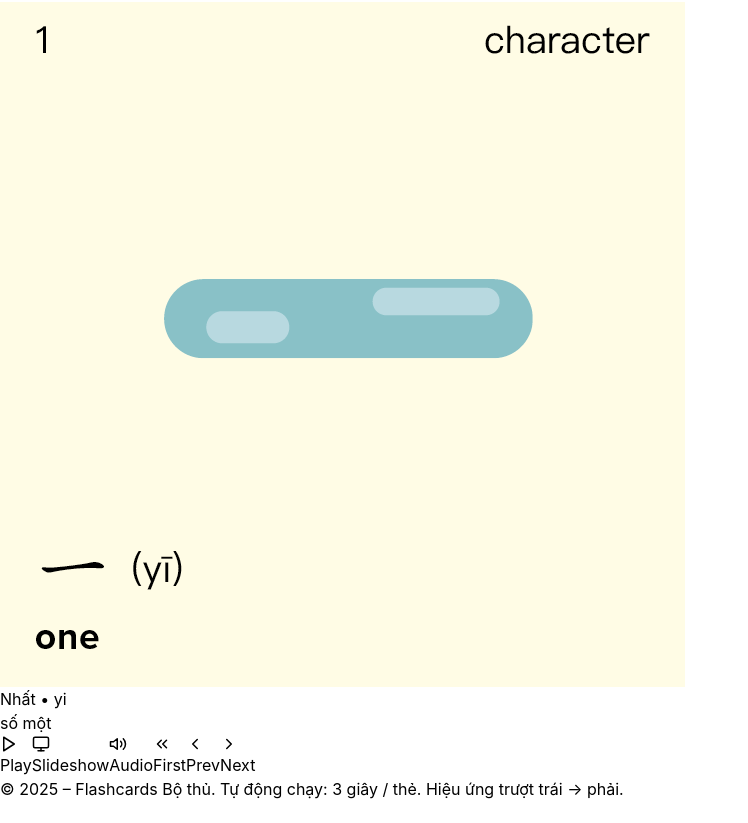
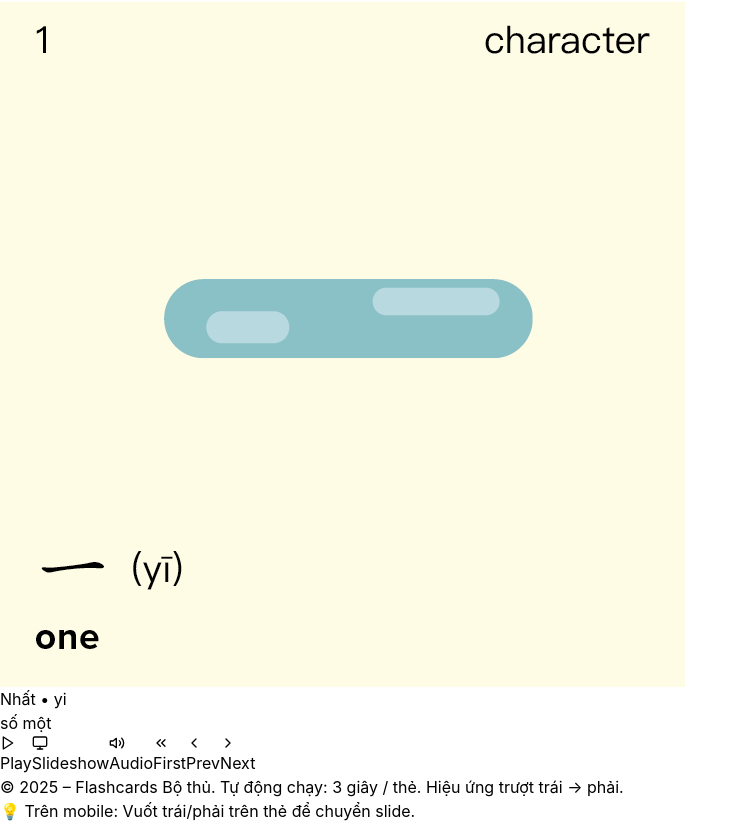
Before and after one commit to vinh-tuong/214, a React (Vite) app: page / in a window 1280 px wide. Shown: the part 286-1109 px from the top of the page, without its empty margins (0-748 px from the left). Before the commit the page ends 1087 px from the top, so only its background shows below. Built offline with nearby package versions, Linux system fonts and the light colour scheme.

Commit message:
checkpoint 3

```diff
--- a/src/App.jsx
+++ b/src/App.jsx
@@ -1,4 +1,4 @@
-import React, { useMemo, useRef, useState, useEffect } from "react";
+import React, { useMemo, useRef, useState, useEffect, useCallback } from "react";
 import { Card, CardContent } from "@/components/ui/card";
 import { Button } from "@/components/ui/button";
 import { Play, Square, ChevronLeft, ChevronRight, ChevronsLeft, Volume2, Monitor, ArrowLeft, ArrowRight } from "lucide-react";
@@ -26,6 +26,46 @@ function groupByStroke(data) {
     return acc;
   }, {});
 }
+
+// Hook for swipe gestures
+const useSwipe = (onSwipeLeft, onSwipeRight, threshold = 50) => {
+  const [touchStart, setTouchStart] = useState(null);
+  const [touchEnd, setTouchEnd] = useState(null);
+
+  const onTouchStart = (e) => {
+    setTouchEnd(null);
+    setTouchStart(e.targetTouches[0].clientX);
+  };
+
+  const onTouchMove = (e) => {
+    setTouchEnd(e.targetTouches[0].clientX);
+  };
+
+  const onTouchEnd = () => {
+    if (!touchStart || !touchEnd) return;
+
+    const distance = touchStart - touchEnd;
+    const isLeftSwipe = distance > threshold;
+    const isRightSwipe = distance < -threshold;
+
+    if (isLeftSwipe && onSwipeLeft) {
+      onSwipeLeft();
+    }
+    if (isRightSwipe && onSwipeRight) {
+      onSwipeRight();
+    }
+
+    // Reset touch states
+    setTouchStart(null);
+    setTouchEnd(null);
+  };
+
+  return {
+    onTouchStart,
+    onTouchMove,
+    onTouchEnd
+  };
+};
 
 const Slide = ({ item, index, total, difficult, onToggleDiff }) => {
   return (
@@ -57,8 +97,8 @@ const Slide = ({ item, index, total, difficult, onToggleDiff }) => {
 };
 
 const SmallButton = ({ icon, text, onClick, disabled=false }) => (
-  <Button variant="outline" className="rounded-2xl px-5" onClick={onClick} disabled={disabled}>
-    <span className="flex items-center gap-2">{icon}{text}</span>
+  <Button variant="outline" className="rounded-2xl px-3 sm:px-5 text-sm" onClick={onClick} disabled={disabled}>
+    <span className="flex items-center gap-1 sm:gap-2">{icon}<span className="hidden sm:inline">{text}</span></span>
   </Button>
 );
 
@@ -144,6 +184,7 @@ export default function App() {
   const [playing, setPlaying] = useState(false);
   const [isModalOpen, setIsModalOpen] = useState(false);
   const [currentImageIndex, setCurrentImageIndex] = useState(0);
+  const [slideDirection, setSlideDirection] = useState('next'); // 'next' or 'prev'
   const [difficultSet, setDifficultSet] = useState(() => {
     // Load from localStorage on initialization
     const saved = localStorage.getItem('difficultRadicals');
@@ -200,9 +241,21 @@ export default function App() {
     setCurrentImageIndex(0);
   }, [idx, stroke]);
 
-  const goFirst = () => setIdx(0);
-  const goPrev = () => setIdx((i) => (i - 1 + total) % total);
-  const goNext = () => setIdx((i) => (i + 1) % total);
+  const goFirst = () => {
+    setSlideDirection('next');
+    setIdx(0);
+  };
+  const goPrev = () => {
+    setSlideDirection('prev');
+    setIdx((i) => (i - 1 + total) % total);
+  };
+  const goNext = () => {
+    setSlideDirection('next');
+    setIdx((i) => (i + 1) % total);
+  };
+
+  // Swipe gestures
+  const swipeHandlers = useSwipe(goNext, goPrev);
 
   const toggleDiff = () => {
     if (!cur) return;
@@ -250,14 +303,18 @@ export default function App() {
 
   const slideRef = useRef(null);
 
-  // smooth slide animation (left → right)
+  // smooth slide animation with direction
   useEffect(() => {
     if (!slideRef.current) return;
+
+    // Determine animation direction
+    const isNextSlide = slideDirection === 'next';
+
     slideRef.current.animate([
-      { transform: 'translateX(-30px)', opacity: 0.7 },
+      { transform: isNextSlide ? 'translateX(30px)' : 'translateX(-30px)', opacity: 0.7 },
       { transform: 'translateX(0px)', opacity: 1 }
     ], { duration: 400, easing: 'cubic-bezier(0.25, 0.46, 0.45, 0.94)' });
-  }, [idx, stroke]);
+  }, [idx, stroke, slideDirection]);
 
   const strokesAvailable = useMemo(() => Object.keys(groups).map(Number).sort((a,b)=>a-b), [groups]);
 
@@ -272,12 +329,12 @@ export default function App() {
           <aside className="space-y-4">
             <div className="p-4 bg-white rounded-2xl shadow">
               <div className="text-sm text-gray-600 mb-2">Nhóm theo số nét</div>
-              <div className="flex flex-wrap gap-2">
+              <div className="flex flex-wrap gap-2 max-w-full overflow-hidden">
                 {/* Difficult group button */}
                 <Button
                   key="popular"
                   variant={stroke==="popular"?"default":"outline"}
-                  className="rounded-full h-9 bg-blue-50 border-blue-200 text-blue-700 hover:bg-blue-100"
+                  className="rounded-full h-9 bg-blue-50 border-blue-200 text-blue-700 hover:bg-blue-100 text-xs sm:text-sm whitespace-nowrap"
                   onClick={()=>setStroke("popular")}
                 >
                   🔥 Popular ({popularGroup.length})
@@ -285,7 +342,7 @@ export default function App() {
                 <Button
                   key="difficult"
                   variant={stroke==="difficult"?"default":"outline"}
-                  className="rounded-full h-9 bg-red-50 border-red-200 text-red-700 hover:bg-red-100"
+                  className="rounded-full h-9 bg-red-50 border-red-200 text-red-700 hover:bg-red-100 text-xs sm:text-sm whitespace-nowrap"
                   onClick={()=>setStroke("difficult")}
                 >
                   ⭐ Difficult ({difficultGroup.length})
@@ -293,7 +350,7 @@ export default function App() {
 
                 {/* Stroke count buttons */}
                 {strokesAvailable.map((n) => (
-                  <Button key={n} variant={stroke===n?"default":"outline"} className="rounded-full h-9" onClick={()=>setStroke(n)}>
+                  <Button key={n} variant={stroke===n?"default":"outline"} className="rounded-full h-9 text-xs sm:text-sm whitespace-nowrap" onClick={()=>setStroke(n)}>
                     {n} nét ({groups[n].length})
                   </Button>
                 ))}
@@ -311,9 +368,12 @@ export default function App() {
 
           <main>
             {cur ? (
-              <div ref={slideRef}>
-                <Card className="w-full max-w-2xl mx-auto shadow-xl rounded-2xl">
-                  <CardContent className="p-6">
+              <Card
+                className="w-full max-w-2xl mx-auto shadow-xl rounded-2xl touch-pan-y"
+                {...swipeHandlers}
+              >
+                <CardContent className="p-6">
+                  <div ref={slideRef}>
                     <div className="flex justify-between items-start">
                       <div className="text-gray-500">{idx + 1} / {total}</div>
                       <label className="flex items-center gap-2 text-sm text-gray-500 select-none">
@@ -340,20 +400,20 @@ export default function App() {
                        )}
                      </div>
 
-                    <div className="mt-8 flex gap-3 justify-center">
-                      <Button variant={playing?"destructive":"default"} className="rounded-2xl" onClick={() => setPlaying(p=>!p)}>
-                        {playing ? (<span className="flex items-center gap-2"><Square size={18}/>Stop</span>) : (<span className="flex items-center gap-2"><Play size={18}/>Play</span>)}
+                    <div className="mt-8 flex flex-wrap gap-2 sm:gap-3 justify-center">
+                      <Button variant={playing?"destructive":"default"} className="rounded-2xl text-sm" onClick={() => setPlaying(p=>!p)}>
+                        {playing ? (<span className="flex items-center gap-1 sm:gap-2"><Square size={16}/><span className="hidden sm:inline">Stop</span></span>) : (<span className="flex items-center gap-1 sm:gap-2"><Play size={16}/><span className="hidden sm:inline">Play</span></span>)}
                       </Button>
 
                       {/* Slideshow button */}
                       <Button
                         variant="outline"
-                        className="rounded-2xl bg-blue-50 border-blue-200 text-blue-700 hover:bg-blue-100"
+                        className="rounded-2xl bg-blue-50 border-blue-200 text-blue-700 hover:bg-blue-100 text-sm"
                         onClick={() => setIsModalOpen(true)}
                       >
-                        <span className="flex items-center gap-2">
-                          <Monitor size={18}/>
-                          Slideshow
+                        <span className="flex items-center gap-1 sm:gap-2">
+                          <Monitor size={16}/>
+                          <span className="hidden sm:inline">Slideshow</span>
                         </span>
                       </Button>
 
@@ -361,24 +421,24 @@ export default function App() {
                       {isSupported && (
                         <Button
                           variant="outline"
-                          className="rounded-2xl"
+                          className="rounded-2xl text-sm"
                           onClick={speakRadical}
                           disabled={isSpeaking}
                         >
-                          <span className="flex items-center gap-2">
-                            <Volume2 size={18}/>
-                            Audio
+                          <span className="flex items-center gap-1 sm:gap-2">
+                            <Volume2 size={16}/>
+                            <span className="hidden sm:inline">Audio</span>
                           </span>
                         </Button>
                       )}
 
-                      <SmallButton icon={<ChevronsLeft size={18}/>} text="First" onClick={goFirst} />
-                      <SmallButton icon={<ChevronLeft size={18}/>} text="Prev" onClick={goPrev} />
-                      <SmallButton icon={<ChevronRight size={18}/>} text="Next" onClick={goNext} />
+                      <SmallButton icon={<ChevronsLeft size={16}/>} text="First" onClick={goFirst} />
+                      <SmallButton icon={<ChevronLeft size={16}/>} text="Prev" onClick={goPrev} />
+                      <SmallButton icon={<ChevronRight size={16}/>} text="Next" onClick={goNext} />
                     </div>
-                  </CardContent>
-                </Card>
-              </div>
+                  </div>
+                </CardContent>
+              </Card>
             ) : (
               <div className="text-center text-gray-500">
                 {stroke === 'difficult'
@@ -394,6 +454,7 @@ export default function App() {
 
         <footer className="mt-8 text-xs text-gray-500">
           <p>© 2025 – Flashcards Bộ thủ. Tự động chạy: 3 giây / thẻ. Hiệu ứng trượt trái → phải.</p>
+          <p className="mt-1">💡 Trên mobile: Vuốt trái/phải trên thẻ để chuyển slide.</p>
         </footer>
       </div>
 
--- a/src/components/FlashcardModal.jsx
+++ b/src/components/FlashcardModal.jsx
@@ -1,4 +1,4 @@
-import React, { useEffect, useRef } from 'react';
+import React, { useEffect, useRef, useState } from 'react';
 import { Card, CardContent } from "@/components/ui/card";
 import { Button } from "@/components/ui/button";
 import { Play, Square, ChevronLeft, ChevronRight, ChevronsLeft, Volume2, X, ArrowLeft, ArrowRight } from "lucide-react";
@@ -105,6 +105,23 @@ const FlashcardModal = ({
 }) => {
   const modalRef = useRef(null);
   const slideRef = useRef(null);
+  const [slideDirection, setSlideDirection] = useState('next'); // 'next' or 'prev'
+
+  // Navigation wrappers to set direction
+  const handleGoFirst = () => {
+    setSlideDirection('next');
+    onGoFirst();
+  };
+
+  const handleGoPrev = () => {
+    setSlideDirection('prev');
+    onGoPrev();
+  };
+
+  const handleGoNext = () => {
+    setSlideDirection('next');
+    onGoNext();
+  };
 
   // Helper function to get radical by STT
   const getRadicalByStt = (stt) => {
@@ -149,14 +166,18 @@ const FlashcardModal = ({
     }
   };
 
-  // Smooth slide animation (left → right)
+  // Smooth slide animation with direction
   useEffect(() => {
     if (!slideRef.current) return;
+
+    // Determine animation direction
+    const isNextSlide = slideDirection === 'next';
+
     slideRef.current.animate([
-      { transform: 'translateX(-30px)', opacity: 0.7 },
+      { transform: isNextSlide ? 'translateX(30px)' : 'translateX(-30px)', opacity: 0.7 },
       { transform: 'translateX(0px)', opacity: 1 }
     ], { duration: 400, easing: 'cubic-bezier(0.25, 0.46, 0.45, 0.94)' });
-  }, [currentIndex]);
+  }, [currentIndex, slideDirection]);
 
   if (!isOpen || !currentRadical) return null;
 
@@ -178,9 +199,10 @@ const FlashcardModal = ({
         </Button>
 
         {/* Flashcard */}
-        <div ref={slideRef} className="bg-white rounded-3xl shadow-2xl overflow-hidden">
+        <div className="bg-white rounded-3xl shadow-2xl overflow-hidden">
           <Card className="border-0 shadow-none">
             <CardContent className="p-8 md:p-12">
+              <div ref={slideRef}>
                 {/* Header */}
                 <div className="flex justify-between items-start mb-8">
                   <div className="text-gray-500 text-lg font-medium">
@@ -262,18 +284,19 @@ const FlashcardModal = ({
                 <SmallButton
                   icon={<ChevronsLeft size={20}/>}
                   text="First"
-                  onClick={onGoFirst}
+                  onClick={handleGoFirst}
                 />
                 <SmallButton
                   icon={<ChevronLeft size={20}/>}
                   text="Prev"
-                  onClick={onGoPrev}
+                  onClick={handleGoPrev}
                 />
                 <SmallButton
                   icon={<ChevronRight size={20}/>}
                   text="Next"
-                  onClick={onGoNext}
+                  onClick={handleGoNext}
                 />
+              </div>
               </div>
             </CardContent>
           </Card>
```
Lines whose indentation alone changed are shown as unchanged.
